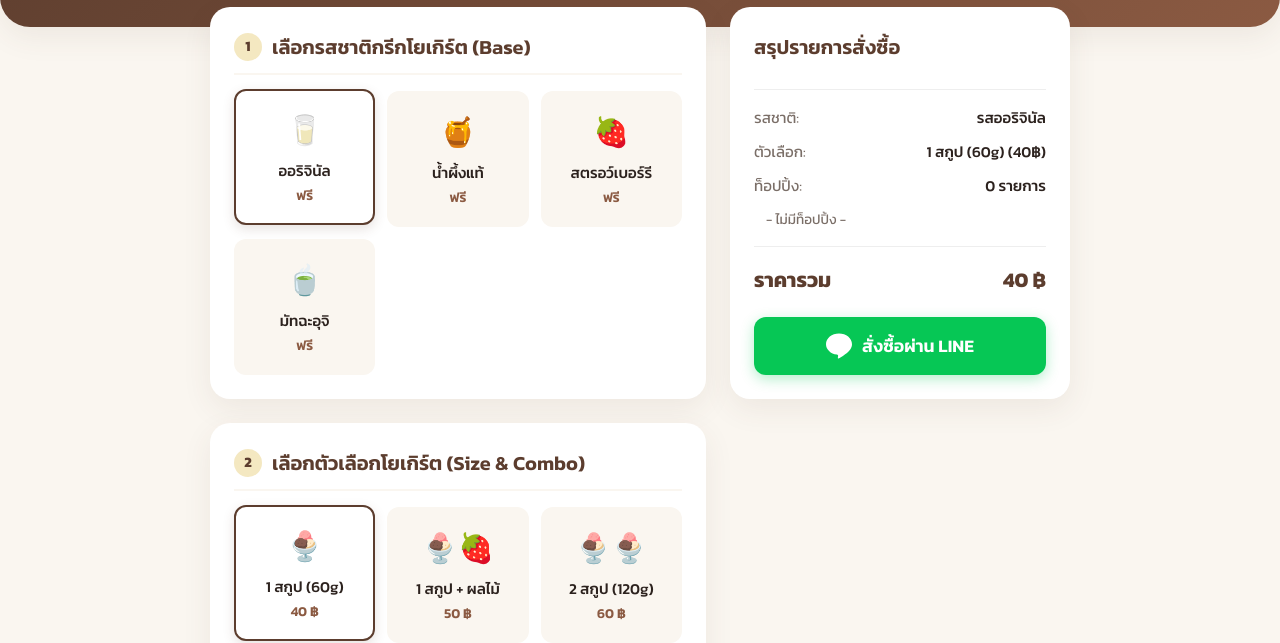
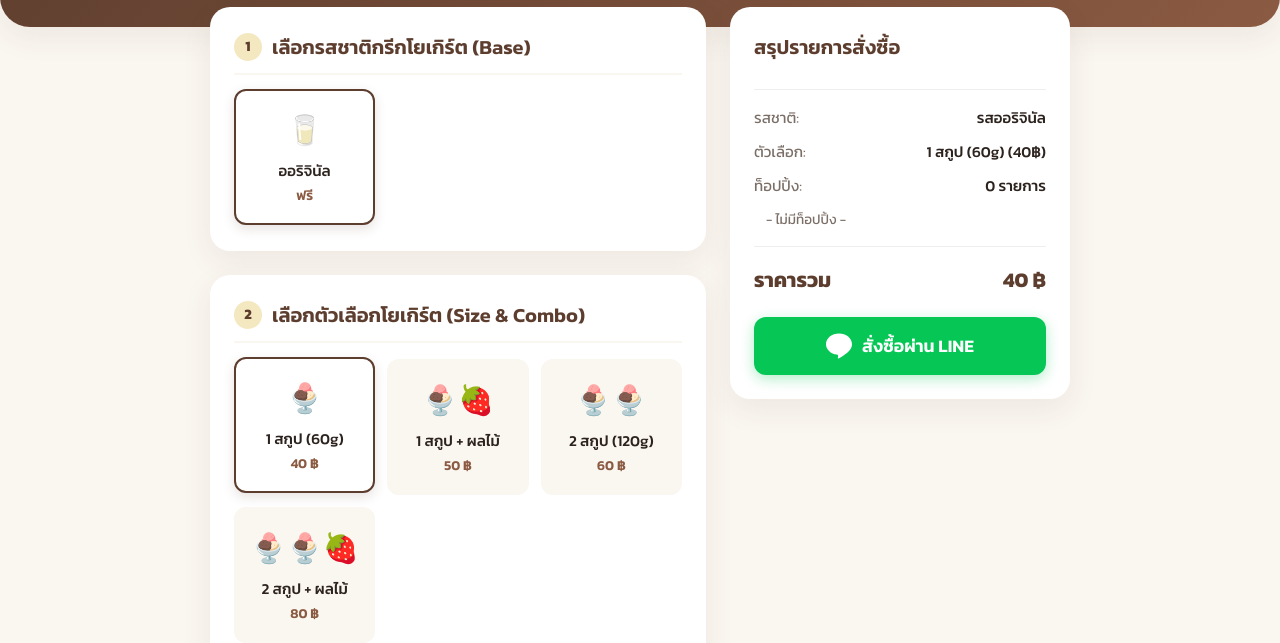
Before and after one commit to Raweechon/Greek_NOOM_NOOM_, a plain HTML site: page index.html in a window 1280 px wide. Shown: the part 173-816 px from the top of the page. Drawn offline with Linux system fonts and the light colour scheme.

Commit message:
Update index.html

```diff
--- a/index.html
+++ b/index.html
@@ -363,30 +363,6 @@
                                 <span class="price">ฟรี</span>
                             </label>
                         </div>
-                        <div class="option-item">
-                            <input type="radio" id="base-honey" name="base" value="รสน้ำผึ้งแท้" onchange="calculateTotal()">
-                            <label for="base-honey" class="option-label">
-                                <span class="icon">🍯</span>
-                                <span class="name">น้ำผึ้งแท้</span>
-                                <span class="price">ฟรี</span>
-                            </label>
-                        </div>
-                        <div class="option-item">
-                            <input type="radio" id="base-strawberry" name="base" value="รสสตรอว์เบอร์รี" onchange="calculateTotal()">
-                            <label for="base-strawberry" class="option-label">
-                                <span class="icon">🍓</span>
-                                <span class="name">สตรอว์เบอร์รี</span>
-                                <span class="price">ฟรี</span>
-                            </label>
-                        </div>
-                        <div class="option-item">
-                            <input type="radio" id="base-matcha" name="base" value="รสชาเขียวมัทฉะ" onchange="calculateTotal()">
-                            <label for="base-matcha" class="option-label">
-                                <span class="icon">🍵</span>
-                                <span class="name">มัทฉะอุจิ</span>
-                                <span class="price">ฟรี</span>
-                            </label>
-                        </div>
                     </div>
                 </div>
 
```
